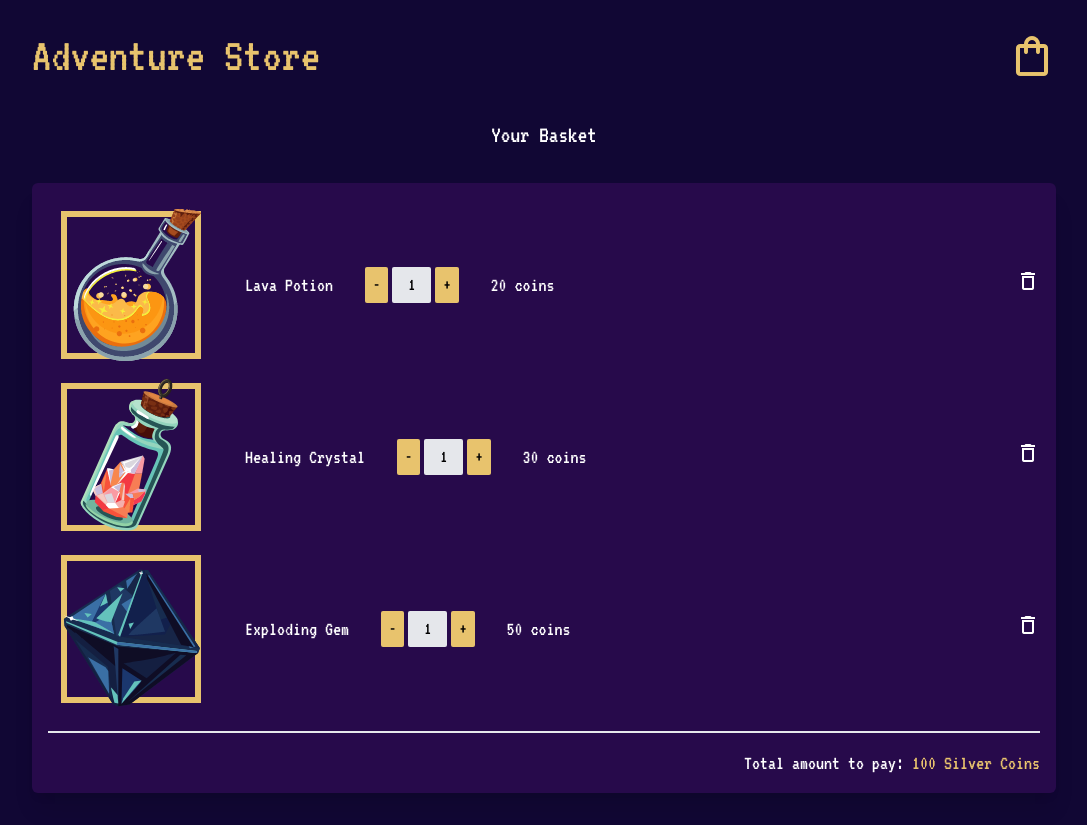
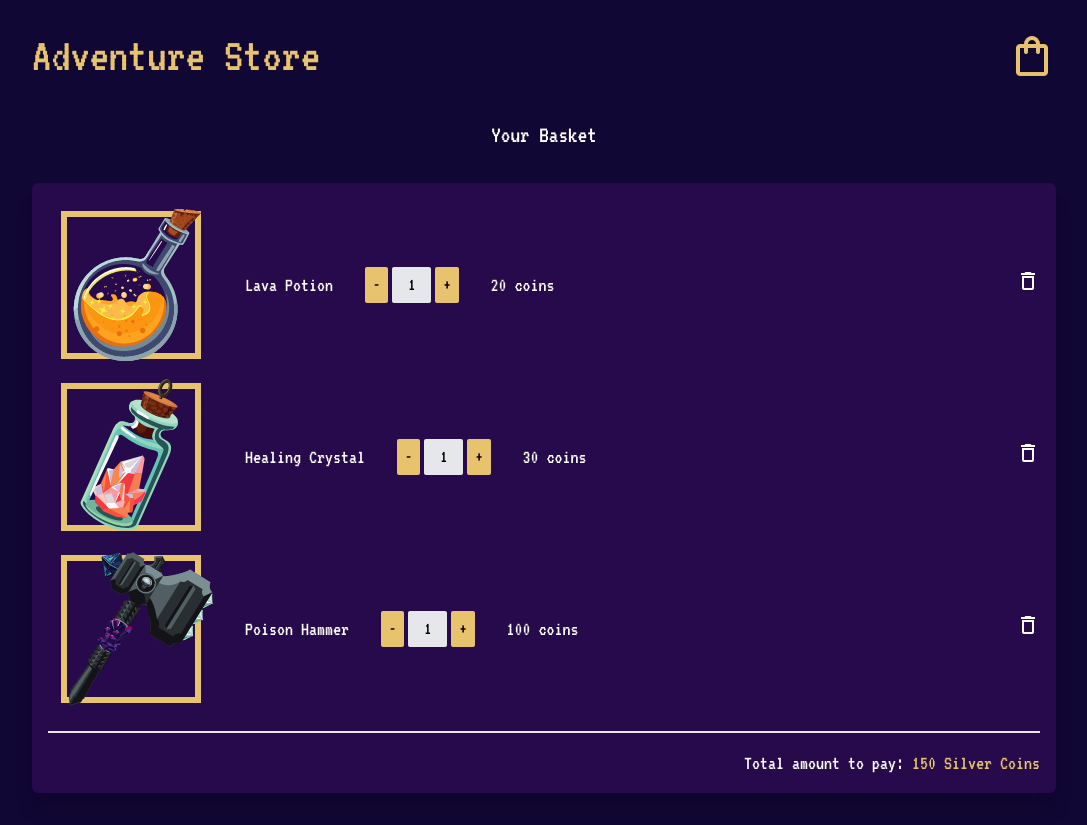
Before and after one commit to iamshaunjp/nuxt-3-with-pinia, a Nuxt app: page /cart in a window 1280 px wide. Shown: the whole page, without its empty margins (96-1183 px from the left). Built offline with nearby package versions, Linux system fonts and the light colour scheme; data requests are answered from the project's data file.

Commit message:
lesson-14

```diff
--- a/components/ProductCard.vue
+++ b/components/ProductCard.vue
@@ -5,7 +5,7 @@
       <p class="text-2xl text-secondary">{{product.title}}</p>
       <p class="text-xl text-gray-50">{{product.description}}</p>
       <p class="text-lg text-secondary my-3">{{product.price}} Silver Coins</p>
-      <button class="btn">
+      <button class="btn" @click="addToBasket()">
         <span>Add to Basket</span>
       </button>
     </div>
@@ -13,6 +13,13 @@
 </template>
 
 <script setup>
+  import { useCartStore } from '../stores/cartStore'
 
   const { product } = defineProps(['product'])
+
+  const cartStore = useCartStore()
+
+  const addToBasket = async () => {
+    await cartStore.addToCart(product)
+  }
 </script>
--- a/data/db.json
+++ b/data/db.json
@@ -17,11 +17,11 @@
       "quantity": 1
     },
     {
-      "title": "Exploding Gem",
-      "price": 50,
-      "description": "Throw at the ground to explode.",
-      "img": "/img/gem.png",
-      "id": 10,
+      "title": "Poison Hammer",
+      "price": 100,
+      "description": "Hammer infused with posion gem magic.",
+      "img": "/img/hammer.png",
+      "id": 2,
       "quantity": 1
     }
   ],
--- a/stores/cartStore.js
+++ b/stores/cartStore.js
@@ -62,6 +62,23 @@ export const useCartStore = defineStore('cart', {
           body: JSON.stringify(updatedProduct)
         })
       }
-    }
+    },
+    async addToCart(product) {
+      const exists = this.cart.find((p) => p.id === product.id)
+
+      if (exists) {
+        this.incQuantity(product)
+      }
+
+      if (!exists) {
+        this.cart.push({...product, quantity: 1})
+
+        // make post request
+        await $fetch('http://localhost:4000/cart', {
+          method: 'post',
+          body: JSON.stringify({...product, quantity: 1})
+        })
+      }
+    },
   }
 })
```
